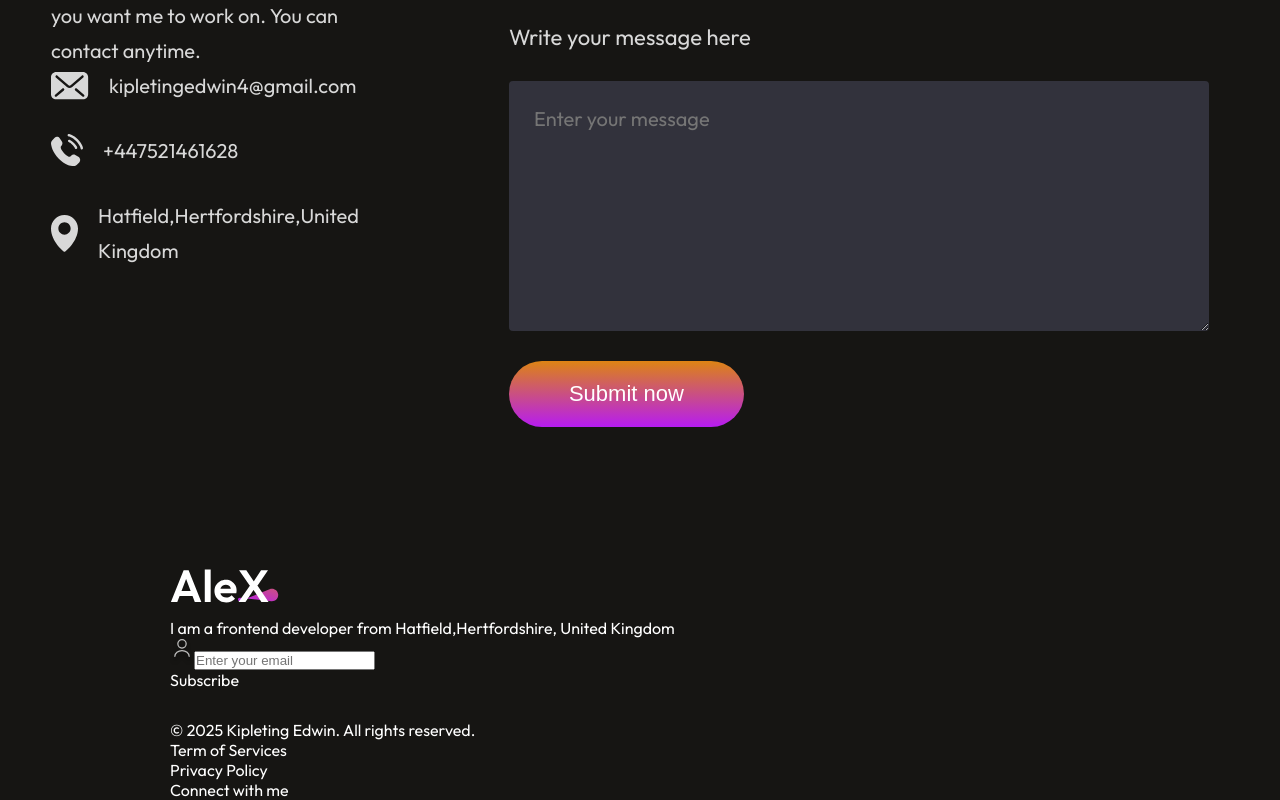
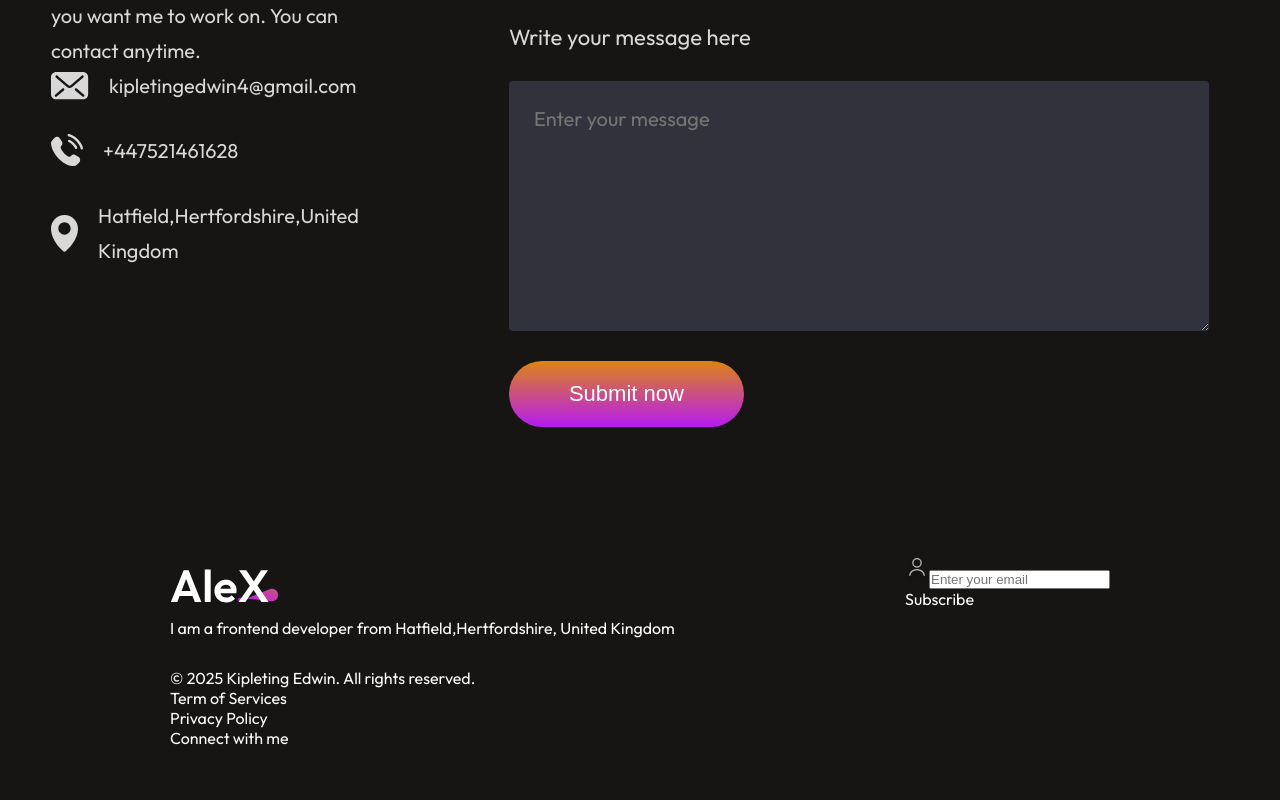
Before and after one commit to KipletingEdwin/kipleting-edwin-portfolio, a React (Vite) app: page / in a window 1280 px wide. Shown: the part 5896-6696 px from the top of the page. After the commit the page ends 6644 px from the top, so only its background shows below. Built offline with nearby package versions, Linux system fonts and the light colour scheme.

Commit message:
style the footer-top

```diff
--- a/src/Components/Footer/Footer.css
+++ b/src/Components/Footer/Footer.css
@@ -4,3 +4,8 @@
     margin: 50px 170px;
     gap: 30px;
 }
+
+.footer-top{
+    display: flex;
+    justify-content: space-between;
+}
```
